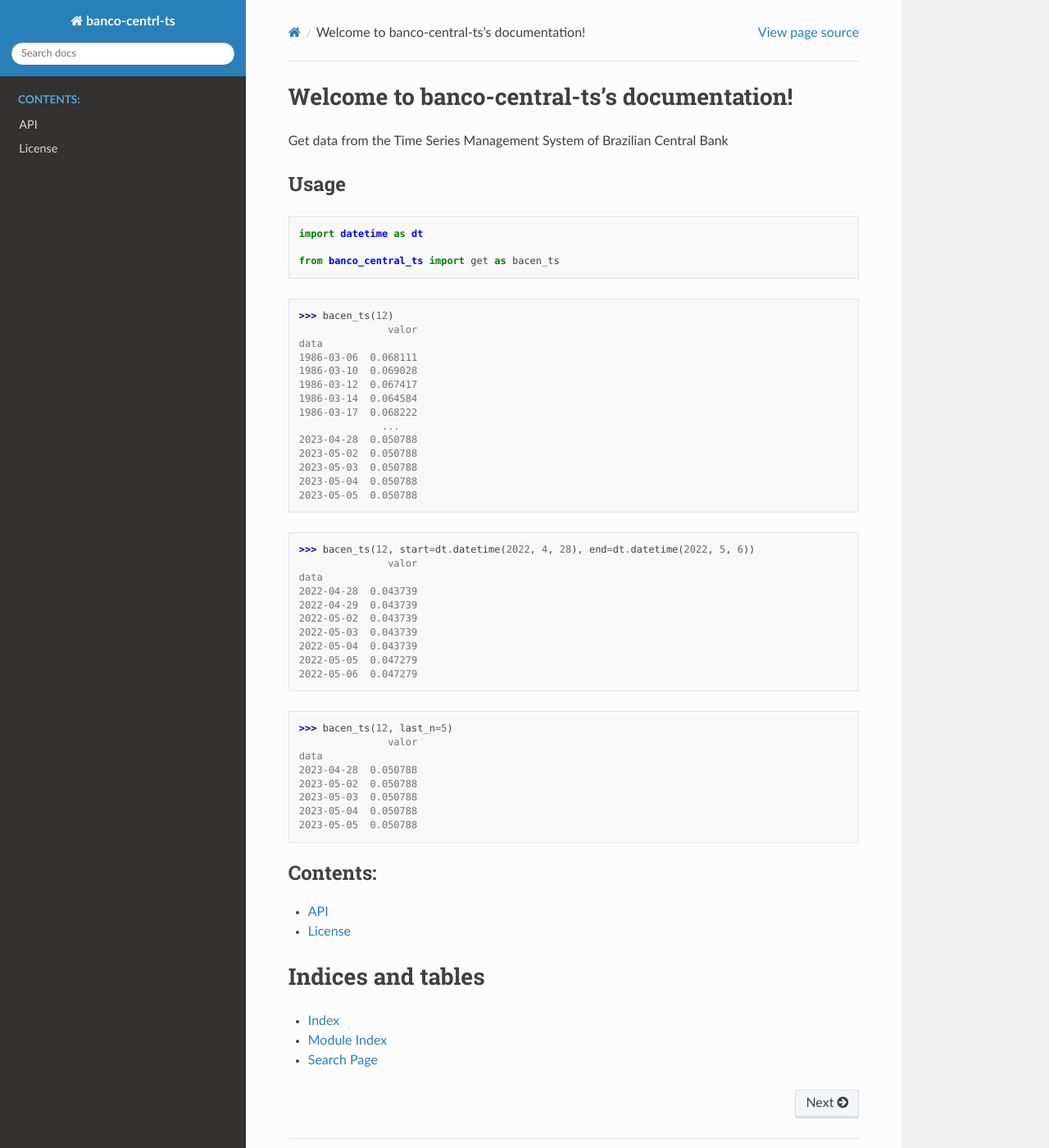
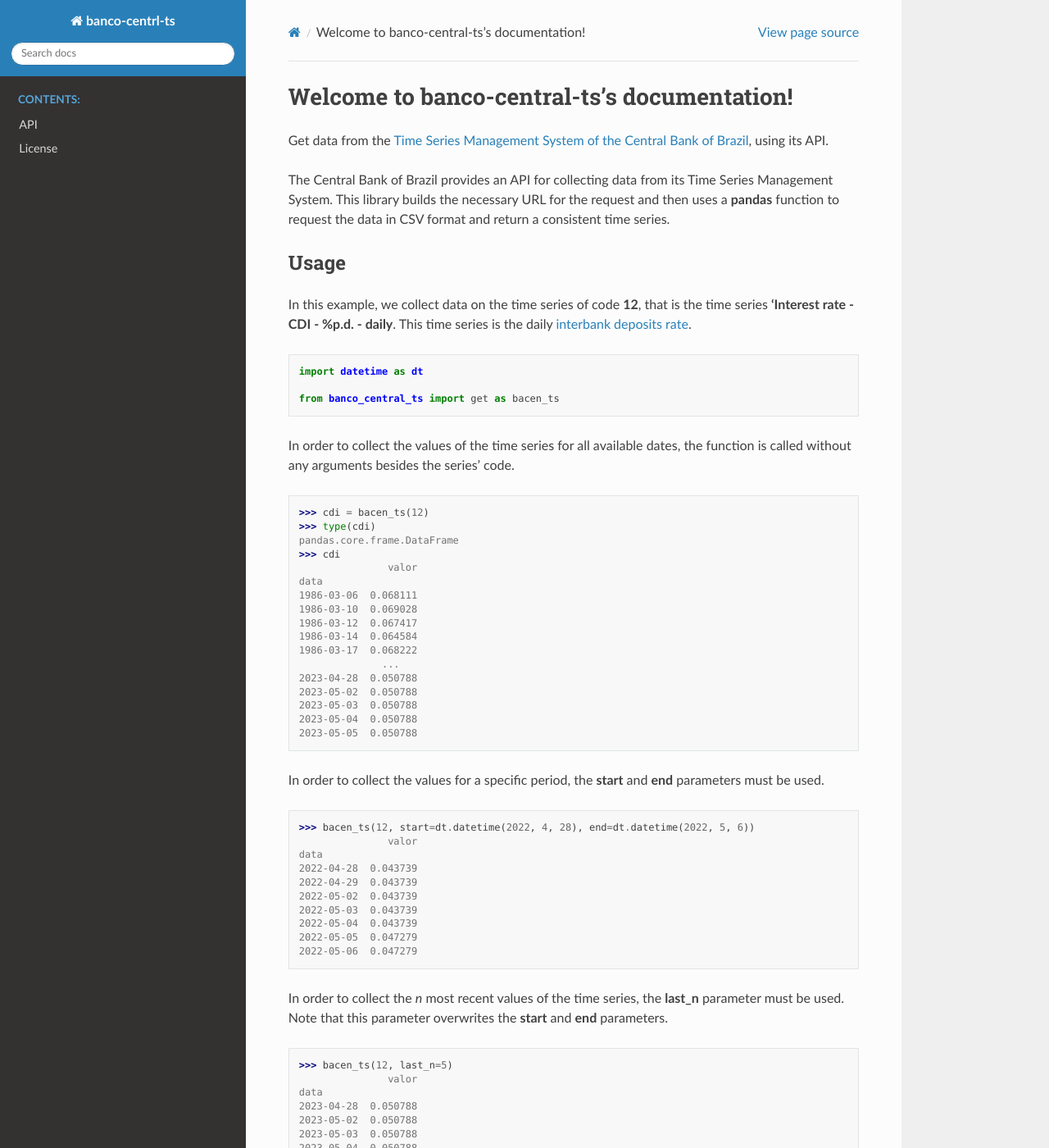
Before and after one commit to bernardopaulsen/banco_central_ts, a Sphinx documentation site: the page built from docs/index.rst, in a window 1280 px wide and 1400 px high. Shown: the whole window at 82% size. Built offline with Sphinx 7.4.7 and the Read the Docs theme 2.0.0, drawn with Linux system fonts in a browser that asks for light colours.

Commit message:
add information to examples

```diff
--- a/docs/index.rst
+++ b/docs/index.rst
@@ -6,10 +6,16 @@
 Welcome to banco-central-ts's documentation!
 ===========================================
 
-Get data from the Time Series Management System of Brazilian Central Bank
+Get data from the `Time Series Management System of the Central Bank of Brazil <https://www3.bcb.gov.br/sgspub/>`_, using its API.
+
+The Central Bank of Brazil provides an API for collecting data from its Time Series Management System.
+This library builds the necessary URL for the request and then uses a **pandas** function to request the data in CSV format and return a consistent time series.
 
 Usage
 -----
+
+In this example, we collect data on the time series of code **12**, that is the time series **'Interest rate - CDI - %p.d. - daily**.
+This time series is the daily `interbank deposits rate <https://pt.wikipedia.org/wiki/Certificado_de_Dep%C3%B3sito_Interbanc%C3%A1rio>`_.
 
 .. code-block:: python
 
@@ -17,7 +23,12 @@ Usage
 
    from banco_central_ts import get as bacen_ts
 
->>> bacen_ts(12)
+In order to collect the values of the time series for all available dates, the function is called without any arguments besides the series' code.
+
+>>> cdi = bacen_ts(12)
+>>> type(cdi)
+pandas.core.frame.DataFrame
+>>> cdi
                valor
 data
 1986-03-06  0.068111
@@ -32,6 +43,8 @@ data
 2023-05-04  0.050788
 2023-05-05  0.050788
 
+In order to collect the values for a specific period, the **start** and **end** parameters must be used.
+
 >>> bacen_ts(12, start=dt.datetime(2022, 4, 28), end=dt.datetime(2022, 5, 6))
                valor
 data
@@ -42,6 +55,9 @@ data
 2022-05-04  0.043739
 2022-05-05  0.047279
 2022-05-06  0.047279
+
+In order to collect the *n* most recent values of the time series, the **last_n** parameter must be used.
+Note that this parameter overwrites the **start** and **end** parameters.
 
 >>> bacen_ts(12, last_n=5)
                valor
```
Also changed, not shown: README.rst (+18 -2 lines).
